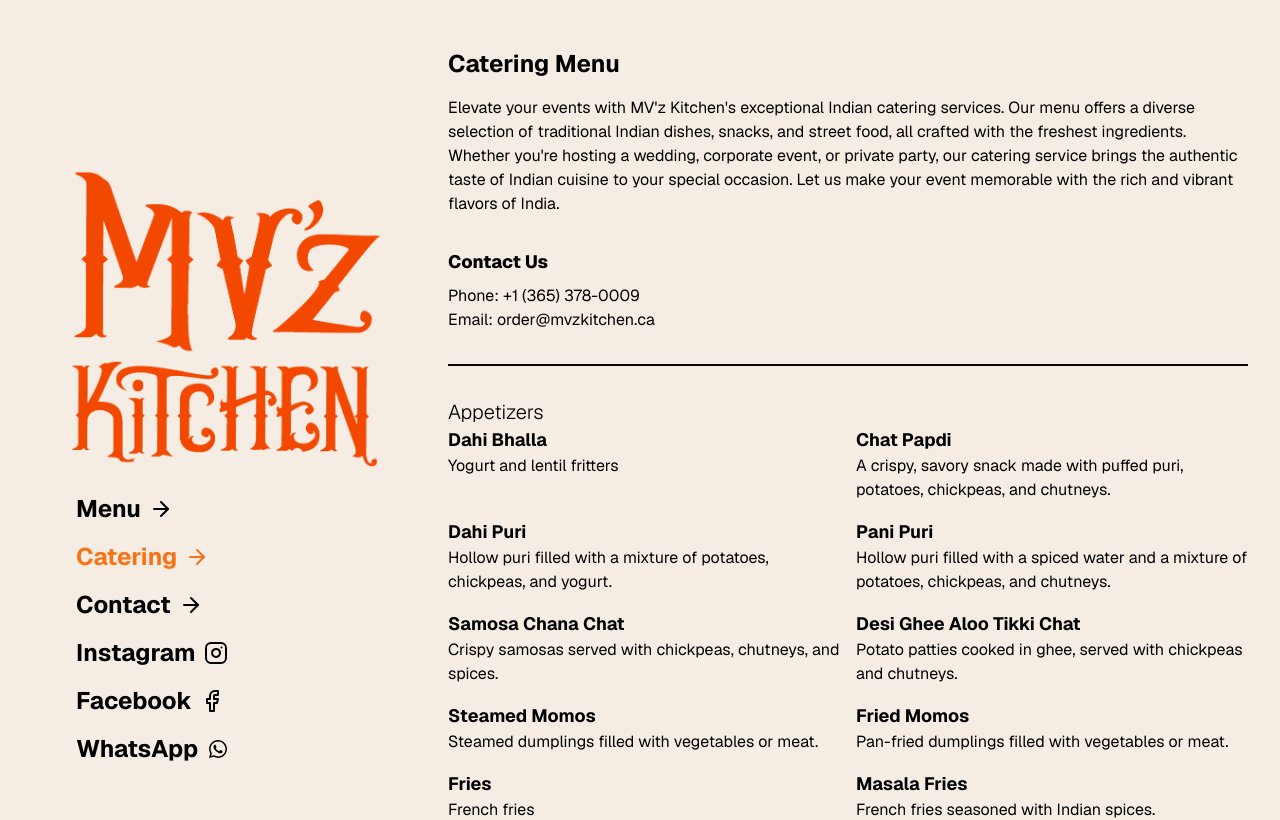
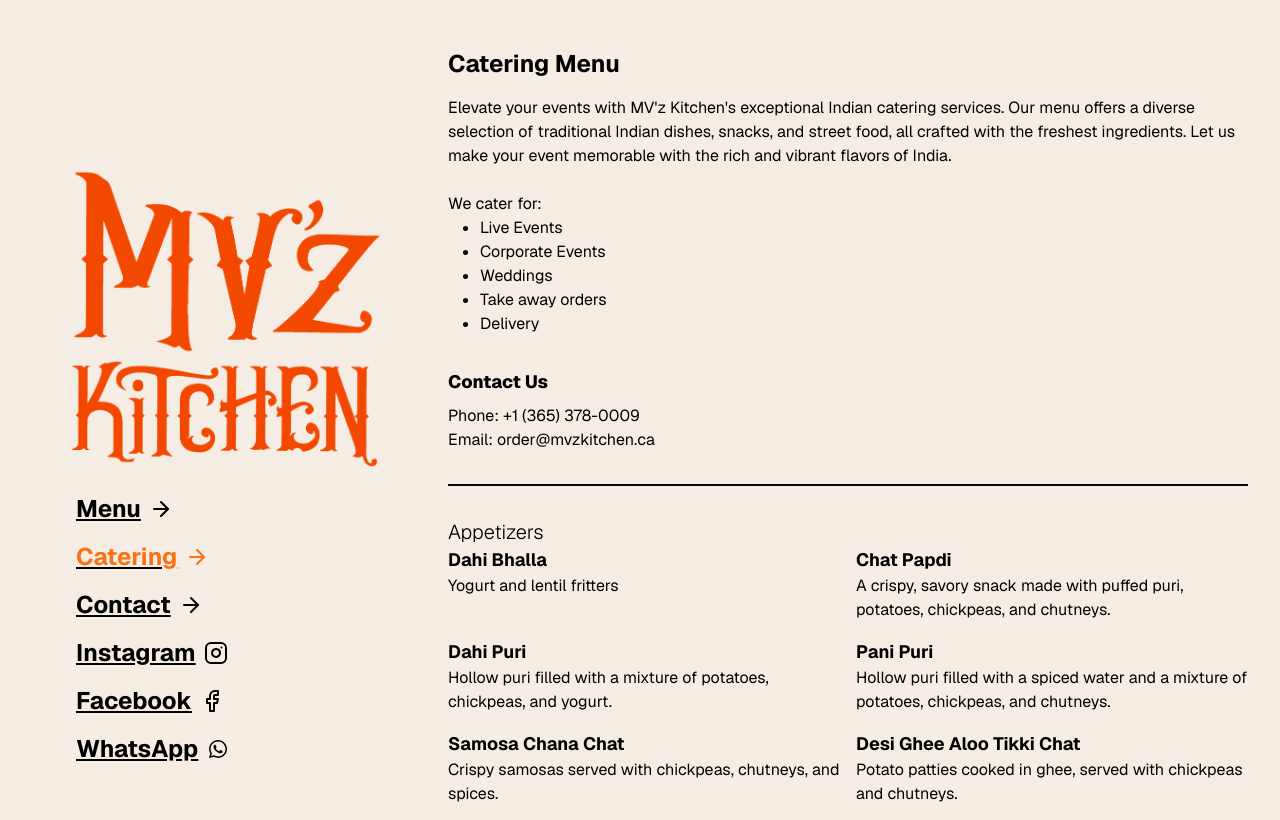
Before and after one commit to Krish120003/mvz-kitchen, a Next.js app: page /catering in a window 1280 px wide. Shown: the top 820 px of the page. Built offline with nearby package versions, Linux system fonts and the light colour scheme.

Commit message:
fix: ts build errors

```diff
--- a/src/components/layout.tsx
+++ b/src/components/layout.tsx
@@ -1,5 +1,5 @@
-import { ArrowRight, Instagram, Facebook } from "lucide-react";
 import clsx from "clsx";
+import { ArrowRight, Facebook, Instagram } from "lucide-react";
 import Image from "next/image";
 import Link from "next/link";
 import { useRouter } from "next/router";
@@ -20,10 +20,10 @@ export function Layout({ children }: LayoutProps) {
           <div className="flex flex-col gap-2 lg:min-h-screen">
             {/* invisible selectable text */}
 
-            <Link href={"/"}>
+            <Link href={"/"} className="">
               <h1>
                 <span className="select-none opacity-0" draggable={false}>
-                  MV'z Kitchen
+                  MV&apos;z Kitchenn
                 </span>
                 <Image
                   src="/logo_plain_orange.png"
@@ -43,13 +43,15 @@ export function Layout({ children }: LayoutProps) {
                 />
               </h1>
             </Link>
-            <ul className="grid select-none grid-cols-2 gap-2 p-4 font-bold lg:grid-cols-1 lg:gap-4 lg:pl-11 lg:text-2xl">
+            <ul className="grid select-none grid-cols-2 gap-2 pb-8 pt-4 font-bold underline lg:grid-cols-1 lg:gap-4 lg:pl-11 lg:text-2xl">
               <li>
                 <Link
                   href="/menu"
                   className={clsx(
                     "group flex items-center justify-between gap-2 hover:underline lg:justify-normal",
-                    activePage === "/menu" ? "text-orange-500" : "",
+                    activePage === "/menu"
+                      ? "text-orange-500 decoration-orange-500"
+                      : "",
                   )}
                   draggable="false"
                 >
@@ -130,7 +132,7 @@ export function Layout({ children }: LayoutProps) {
       </main>
       <footer className="flex grid-cols-12 flex-col gap-16 bg-neutral-900 p-4 text-white md:grid md:p-16">
         <div className="col-span-2 md:col-span-4">
-          <h2 className="text-lg font-semibold">MV'z Kitchen</h2>
+          <h2 className="text-lg font-semibold">MV&apos;z Kitchen</h2>
           <p className="text-neutral-300">
             Serving flavour Indian food across the Kitchener-Waterloo-Cambridge
             region.
@@ -221,7 +223,8 @@ export function Layout({ children }: LayoutProps) {
         </div>
 
         <p className="col-span-12 text-left opacity-50">
-          &copy; {new Date().getFullYear()} MV'z Kitchen. All Rights Reserved.
+          &copy; {new Date().getFullYear()} MV&apos;z Kitchen. All Rights
+          Reserved.
         </p>
       </footer>
     </>
--- a/src/pages/catering/index.tsx
+++ b/src/pages/catering/index.tsx
@@ -5,7 +5,7 @@ import { CateringMenuItems } from "~/data/menu";
 
 export default function Menu() {
   const itemsGroupedByCategory = CateringMenuItems.reduce(
-    (acc: { [key: string]: typeof CateringMenuItems }, item) => {
+    (acc: Record<string, typeof CateringMenuItems>, item) => {
       if (!acc[item.category]) {
         acc[item.category] = [];
       }
@@ -18,7 +18,7 @@ export default function Menu() {
   return (
     <>
       <Head>
-        <title>MV'z Kitchen | Indian Catering Menu</title>
+        <title>MV&apos;z Kitchen | Indian Catering Menu</title>
         <meta name="description" content="MV'z Kitchen Catering Services" />
         <link rel="icon" href="/logo.png" />
 
@@ -35,14 +35,21 @@ export default function Menu() {
       <Layout>
         <h1 className="text-2xl font-bold">Catering Menu</h1>
         <p className="mt-4">
-          Elevate your events with MV'z Kitchen's exceptional Indian catering
-          services. Our menu offers a diverse selection of traditional Indian
-          dishes, snacks, and street food, all crafted with the freshest
-          ingredients. Whether you're hosting a wedding, corporate event, or
-          private party, our catering service brings the authentic taste of
-          Indian cuisine to your special occasion. Let us make your event
-          memorable with the rich and vibrant flavors of India.
+          Elevate your events with MV&apos;z Kitchen&apos;s exceptional Indian
+          catering services. Our menu offers a diverse selection of traditional
+          Indian dishes, snacks, and street food, all crafted with the freshest
+          ingredients. Let us make your event memorable with the rich and
+          vibrant flavors of India.
           <br />
+          <br />
+          We cater for:
+          <ul className="ml-8 list-disc">
+            <li>Live Events</li>
+            <li>Corporate Events</li>
+            <li>Weddings</li>
+            <li>Take away orders</li>
+            <li>Delivery</li>
+          </ul>
         </p>
         <div className="mt-8">
           <h2 className="text-lg font-extrabold">Contact Us</h2>
--- a/src/pages/contact.tsx
+++ b/src/pages/contact.tsx
@@ -2,13 +2,12 @@ import Head from "next/head";
 import Link from "next/link";
 import { Layout } from "~/components/layout";
 import { Instagram, Facebook } from "lucide-react";
-import Image from "next/image";
 
 export default function Contact() {
   return (
     <>
       <Head>
-        <title>MV'z Kitchen | Contact Us</title>
+        <title>MV&apos;z Kitchen | Contact Us</title>
         <meta
           name="description"
           content="Contact MV'z Kitchen food truck in Kitchener-Waterloo-Cambridge. Call, message, or visit us for authentic Indian street food experience."
@@ -36,9 +35,9 @@ export default function Contact() {
           <h1 className="text-2xl font-bold">Contact Us</h1>
 
           <p className="text-lg">
-            We're always happy to hear from our customers! Feel free to reach
-            out through any of the following channels. For quick responses,
-            WhatsApp is our preferred method of communication.
+            We&apos;re always happy to hear from our customers! Feel free to
+            reach out through any of the following channels. For quick
+            responses, WhatsApp is our preferred method of communication.
           </p>
 
           <div className="grid gap-8 md:grid-cols-2">
--- a/src/pages/menu.tsx
+++ b/src/pages/menu.tsx
@@ -5,7 +5,7 @@ import { FoodTruckMenuItems } from "~/data/menu";
 
 export default function Menu() {
   const itemsGroupedByCategory = FoodTruckMenuItems.reduce(
-    (acc: { [key: string]: typeof FoodTruckMenuItems }, item) => {
+    (acc: Record<string, typeof FoodTruckMenuItems>, item) => {
       if (!acc[item.category]) {
         acc[item.category] = [];
       }
@@ -18,7 +18,7 @@ export default function Menu() {
   return (
     <>
       <Head>
-        <title>MV'z Kitchen | Indian Food Truck Menu</title>
+        <title>MV&apos;z Kitchen | Indian Food Truck Menu</title>
         <meta name="description" content="MV'z Kitchen Food Truck serves " />
         <link rel="icon" href="/logo.png" />
 
@@ -36,12 +36,12 @@ export default function Menu() {
         <h1 className="text-2xl font-bold">Food Truck Menu</h1>
         <p className="mt-4">
           Experience the best Indian food in the Kitchener-Waterloo-Cambridge
-          region with MV'z Kitchen. Our menu features a wide variety of
+          region with MV&apos;z Kitchen. Our menu features a wide variety of
           traditional Indian dishes, snacks, and street food, all prepared with
-          the freshest ingredients. Whether you're craving classic Indian
+          the freshest ingredients. Whether you&apos;re craving classic Indian
           curries, flavorful biryanis, or delicious Indian snacks, our food
-          truck brings the authentic taste of Indian restaurants to you. Join us
-          and indulge in the rich and vibrant flavors of India.
+          truck brings the authentic taste of Indian restaurant s to you. Join
+          us and indulge in the rich and vibrant flavors of India.
         </p>
         <hr className="my-8 border border-black" />
         <ol className="space-y-8">
```
Also changed, not shown: src/pages/index.tsx (+2 -24 lines).
